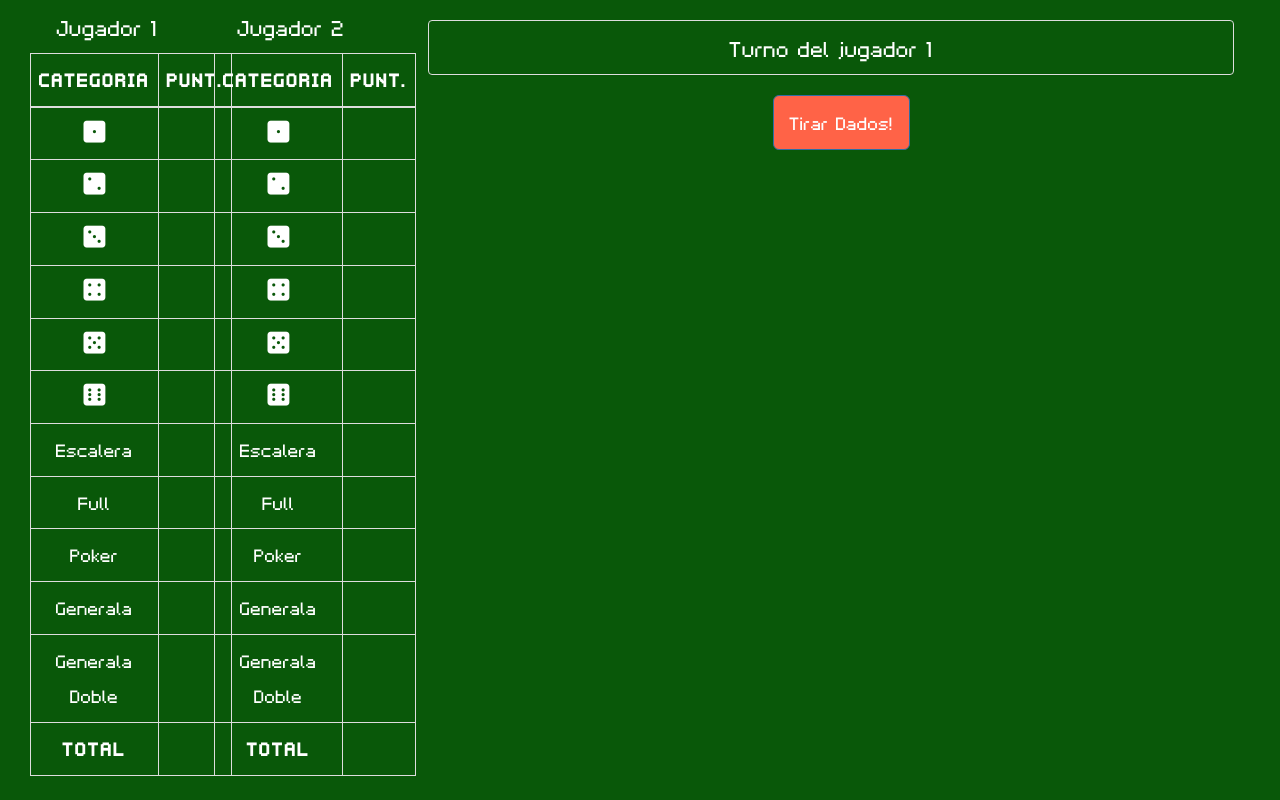
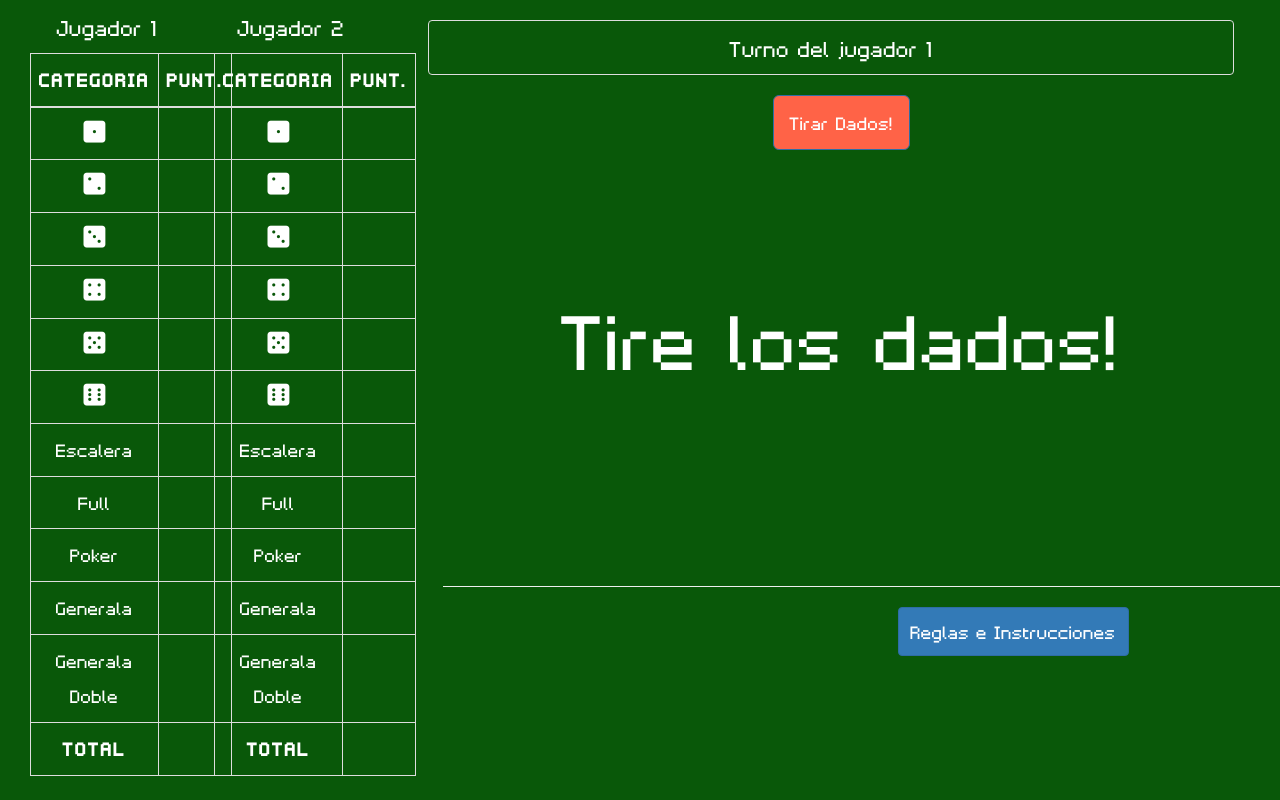
Before and after one commit to willowcode/generala, a plain HTML site: page index.html in a window 1280 px wide. Shown: the top 800 px of the page. Drawn offline with nearby package versions, Linux system fonts and the light colour scheme.

Commit message:
Update index.html

```diff
--- a/index.html
+++ b/index.html
@@ -244,11 +244,13 @@
 
             </div>
 
-            <div id="mensaje-volver-a-tirar" class="text-center esconder">
-                <p> Seleccione los dados que desea volver a tirar, o termine su turno si está satisfecho con los dados actuales.
+            <div>
+                <p id="mensaje-volver-a-tirar" class="text-center esconder"> Seleccione los dados que desea volver a tirar, o termine su turno si está satisfecho con los dados actuales.
                     <br>
                     <span style="font-size: smaller;">(Nota: si termina su turno, NO PODRÁ volver a modificar sus dados.)</span>
                 </p>
+
+                <h1 id="mensaje-tire" class="text-center mensajeTire">Tire los dados!</h1>
             </div>
 
             <!-- -->
@@ -275,7 +277,8 @@
                   </div>
             </div>
 
-            <div class="container">
+            <div class="instrucciones container">
+                <hr>
                 <button type="button" class="center-block btn btn-primary" data-toggle="collapse" data-target="#demo">Reglas e Instrucciones</button>
                 <div id="demo" class="collapse">
                     -La generala consiste en once turnos por jugador. Quien logre la mayor cantidad de puntos al final de la partida, será el ganador.
```
